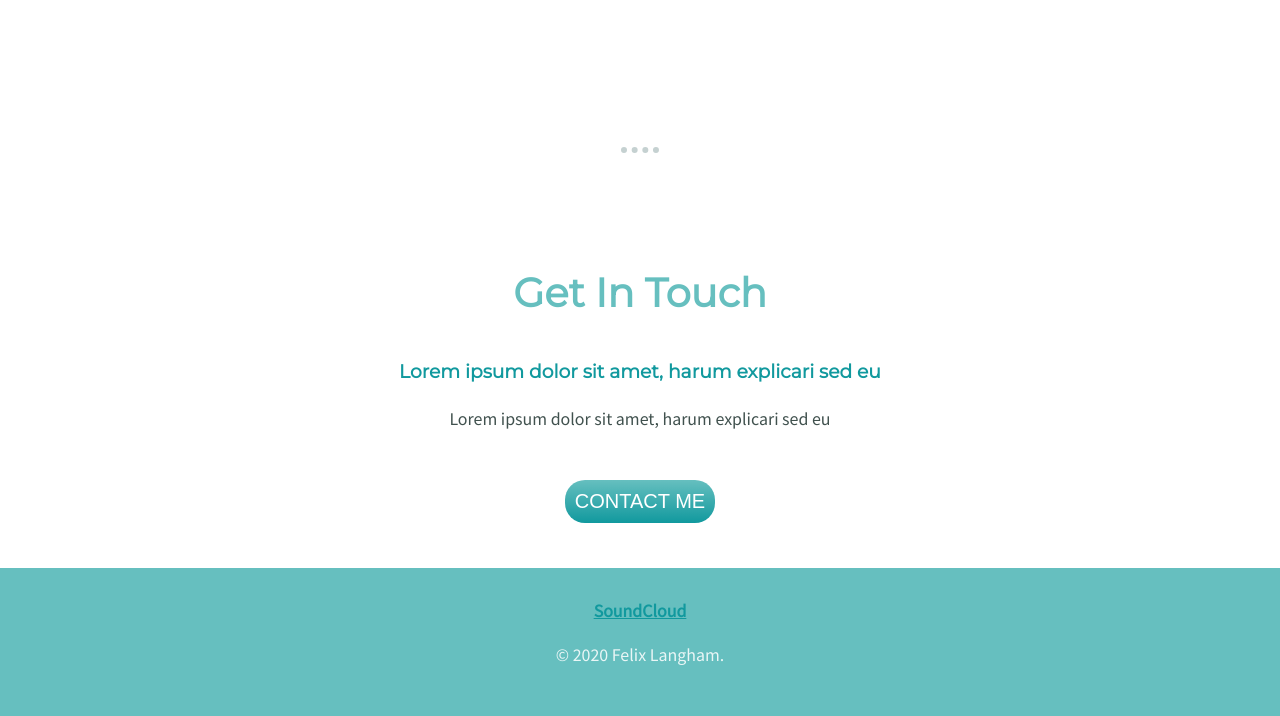
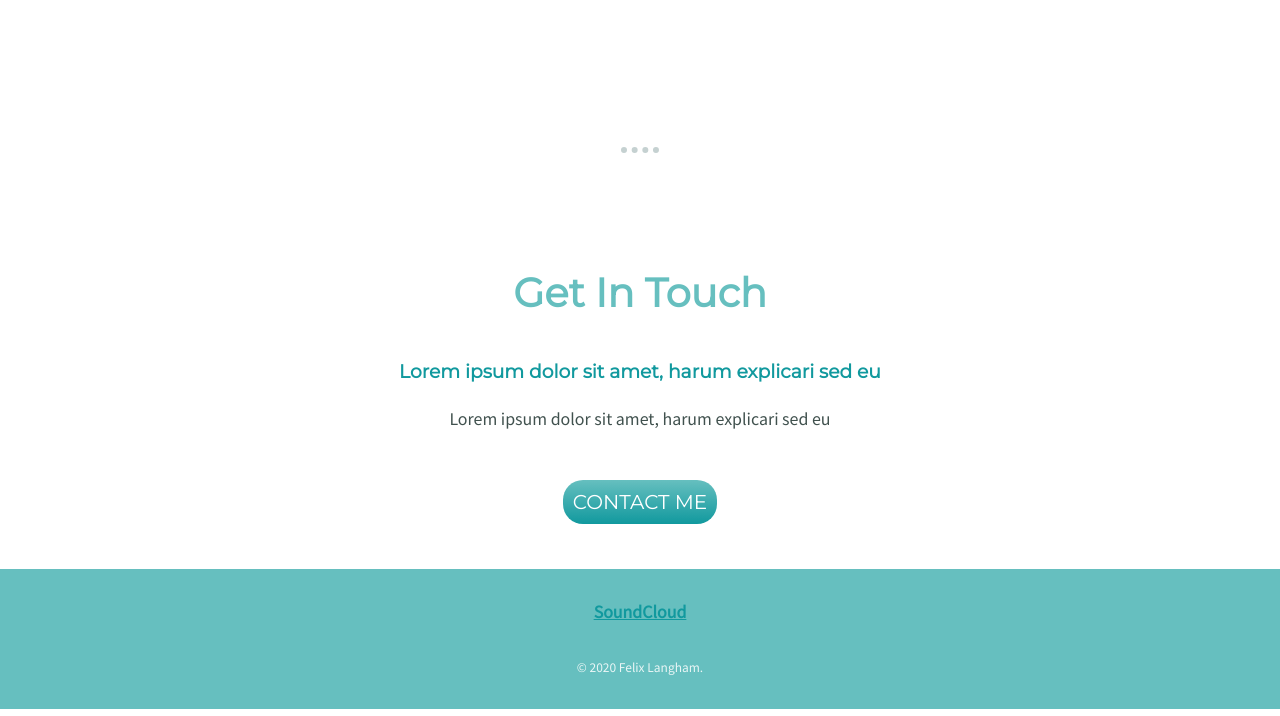
Before and after one commit to scry109/Official-Website, a plain HTML site: page index.html in a window 1280 px wide. Shown: the part 2532-3248 px from the top of the page. Drawn offline with Linux system fonts and the light colour scheme; a web font is replaced by a local one.

Commit message:
commmit 7

```diff
--- a/css/styles.css
+++ b/css/styles.css
@@ -110,7 +110,7 @@ p{
   -moz-border-radius: 20px;
   border-radius: 20px;
   color: #FFFFFF;
-  font-family: sans-serif;
+  font-family: 'Montserrat', sans-serif;
   font-size: 20px;
   padding: 10px;
   border: solid #66BFBF 0px;
@@ -150,6 +150,9 @@ p{
 
 .ccfl {
   color: #eaf6f6;
+  font-size: 0.75rem;
+  padding-top: 20px;
+  margin-bottom: 0;
 }
 
 
```
